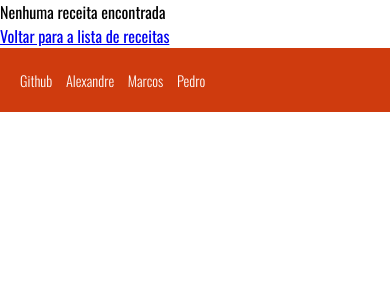
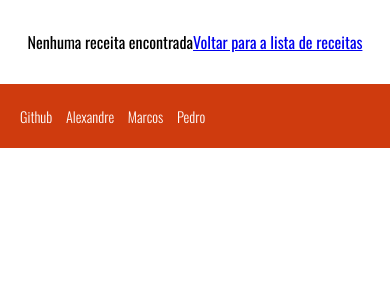
Before and after one commit to marcosATr/Blue-modulo-2-projeto-final, a Flask app: page /delete/1 in a window 390 px wide. Shown: the part 69-369 px from the top of the page. Run offline with Flask 2, Linux system fonts and the light colour scheme; data that the repository does not hold is empty.

Commit message:
[FIX] Basic responsiveness

```diff
--- a/static/styles.css
+++ b/static/styles.css
@@ -57,7 +57,7 @@ header{
     margin-left: 20px;
 }
 form .spaced {
-    padding: 30px;
+    padding: 20px;
 }
 input.botao {
     border: none;
--- a/templates/cadastrar.html
+++ b/templates/cadastrar.html
@@ -17,14 +17,14 @@
         <div class="formulario flex justify-center centered column spaced vh-90">
             <div>
                 <p class="spaced">Receita cadastrada com id:{{id_atribuido}}</p>
-                <a class="spaced" href="/{{ id_atribuido}}" class="botao">Visualizar Receita</a>
+                <a class="spaced botao" href="/{{ id_atribuido}}" >Visualizar Receita</a>
             </div>
         </div>
         {% else %}
 
         <div class="formulario flex justify-center centered column spaced">
             <h2 class="spaced">Cadastrar Receita</h2>
-            <form class="form spaced" method="POST">
+            <form class="form spaced flex column wrap" method="POST">
                 <div class='spaced'>
                     <label for="nome">Nome:</label>
                     <input class='inputEstilizado' type="text" id="nome" name="nome" required>
@@ -42,6 +42,7 @@
                     <textarea class='inputEstilizado' id="ingredientes" name="ingredientes"
                         placeholder="Digite os ingredientes separados por vírgula."> </textarea>
                 </div>
+                <div class="spaced">
                     <label for="tipo" class='spaced'>Escolha a categoria:</label>
                     <select id="tipo" name="tipo">
                         <option value="Bolos e Tortas">Bolos e Tortas</option>
@@ -52,6 +53,7 @@
                         <option value="Saudável">Saudável</option>
                         <option value="Outros">Outros</option>
                     </select>
+                </div>
                 <div class="tta spaced"><input type="submit" class="botao" value="Enviar"></div>
             </form>
         </div>
--- a/templates/delete.html
+++ b/templates/delete.html
@@ -11,29 +11,34 @@
     {% include 'includes/cabecalho.html' %}
 
     {% if sucesso %}
+    <div class="flex spaced justify-center centered wrap">
         <div>
             <p>Receita deletada com sucesso!</p>
         </div>
         <div>
-        <a href="/home" >Visualizar todas as Receitas</a>
+            <a class='botao' href="/home" >Visualizar todas as Receitas</a>
+        </div>
     </div>
 
     {% elif receita %}
-    <div>
+    <div class="flex spaced justify-center centered wrap column vh-90">
+        <div class="spaced">
             <h2>Deletar Receita</h2>
         </div>
-
-    <div>
+        <div class="spaced">
             <p>Você tem certeza que deseja remover esta receita?</p>
         </div>
-    <div>
-        <a href="/{{receita.id}}">Cancelar</a>
-        <a href="/delete/{{receita.id}}/confirmed">Deletar</a>
+        <div class="spaced">
+            <a class="botao spaced" href="/{{receita.id}}">Cancelar</a>
+            <a class="botao spaced" href="/delete/{{receita.id}}/confirmed">Deletar</a>
+        </div>
     </div>
     {% else %}
+        <div class="flex spaced justify-center centered wrap">
             <div><p>Nenhuma receita encontrada</p></div>
             <div>
                 <a href="/">Voltar para a lista de receitas</a>
+            </div>
         </div>
     {% include 'includes/rodape.html' %}
     {% endif %}
```
Lines whose indentation alone changed are shown as unchanged.
